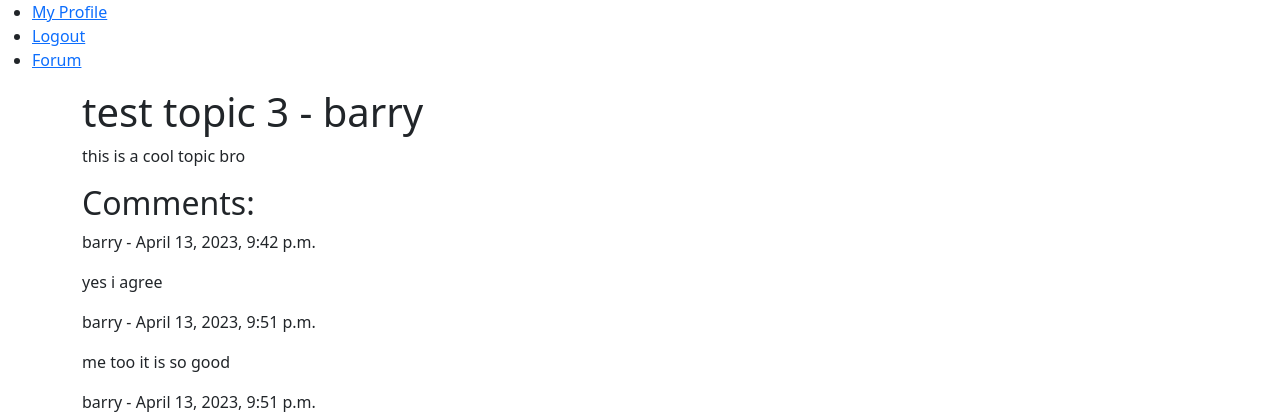
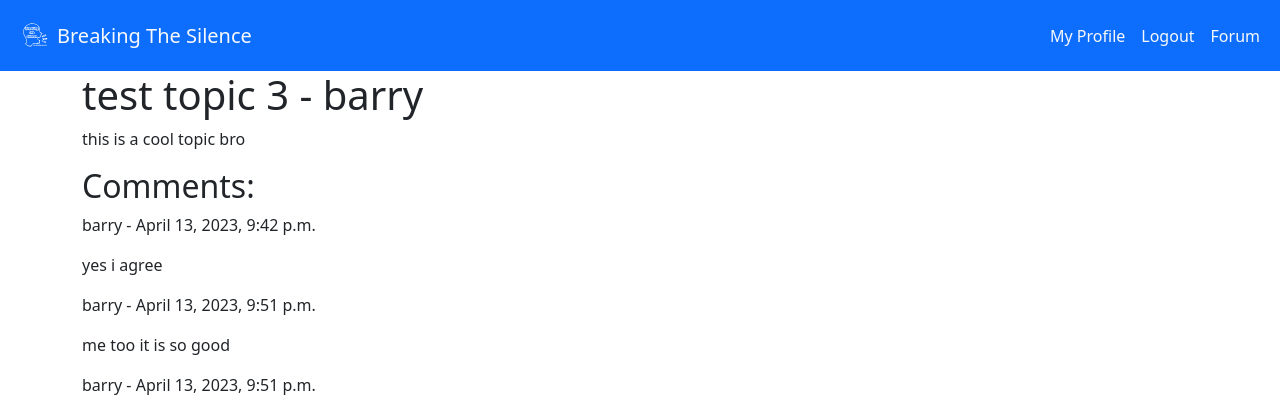
Before and after one commit to Edb83/breaking-the-silence, a Django app: page /forum/post/1/ in a window 1280 px wide. Shown: the top 415 px of the page. Run offline with Django 4.2, Linux system fonts and the light colour scheme; a user stored in the database is signed in; data comes from the database, SQL or seed files in the repository.

Commit message:
home page navbar changed

```diff
--- a/templates/base.html
+++ b/templates/base.html
@@ -19,16 +19,35 @@
         crossorigin="anonymous">
 </head>
 <body>
-    <nav>
-        <ul>
-            {% if user.is_authenticated %}
-                <li><a href="{% url 'user_profile' username=user.username %}">My Profile</a></li>
-                <li><a href="{% url 'account_logout' %}">Logout</a></li>
-            {% else %}
-                <li><a href="{% url 'account_login' %}">Sign In</a></li>
-            {% endif %}
-            <li> <a href="{% url 'topics' %}">Forum</a></li>
-        </ul>
+    <nav class="navbar navbar-expand-lg bg-primary" >
+        <div class="container-fluid">
+            <a class="navbar-brand text-light collapse navbar-collapse" href="#">
+              <img src="/static/img/brand_logo_white.svg" alt="Logo" width="45" height="45" class="d-inline-block align-text-top img-border-primary">
+              Breaking The Silence
+            </a>
+
+            <div class="d-flex">
+                <ul class="navbar-nav me-auto mb-2 mb-lg-0 float-right">
+                    {% if user.is_authenticated %}
+                    <li class="nav-item">
+                    <a class="nav-link text-light" href="{% url 'user_profile' username=user.username %}">My Profile</a>
+                    </li>
+                    <li class="nav-item">
+                    <a class="nav-link text-light" href="{% url 'account_logout' %}">Logout</a>
+                    </li>
+                    {% else %}
+                    <li class="nav-item">
+                    <a class="nav-link text-light" href="{% url 'account_login' %}">Sign In</a>
+                    </li>
+                    {% endif %}
+                    <li class="nav-item">
+                    <a class="nav-link text-light" href="{% url 'topics' %}">Forum</a>
+                    </li>
+                </ul>
+            </div>
+
+        </div>
+
     </nav>
     <main class="container">
         {% block content %}{% endblock %}
```
Also changed, not shown: static/img/brand_logo.svg (added), static/img/brand_logo_white.svg (added).
